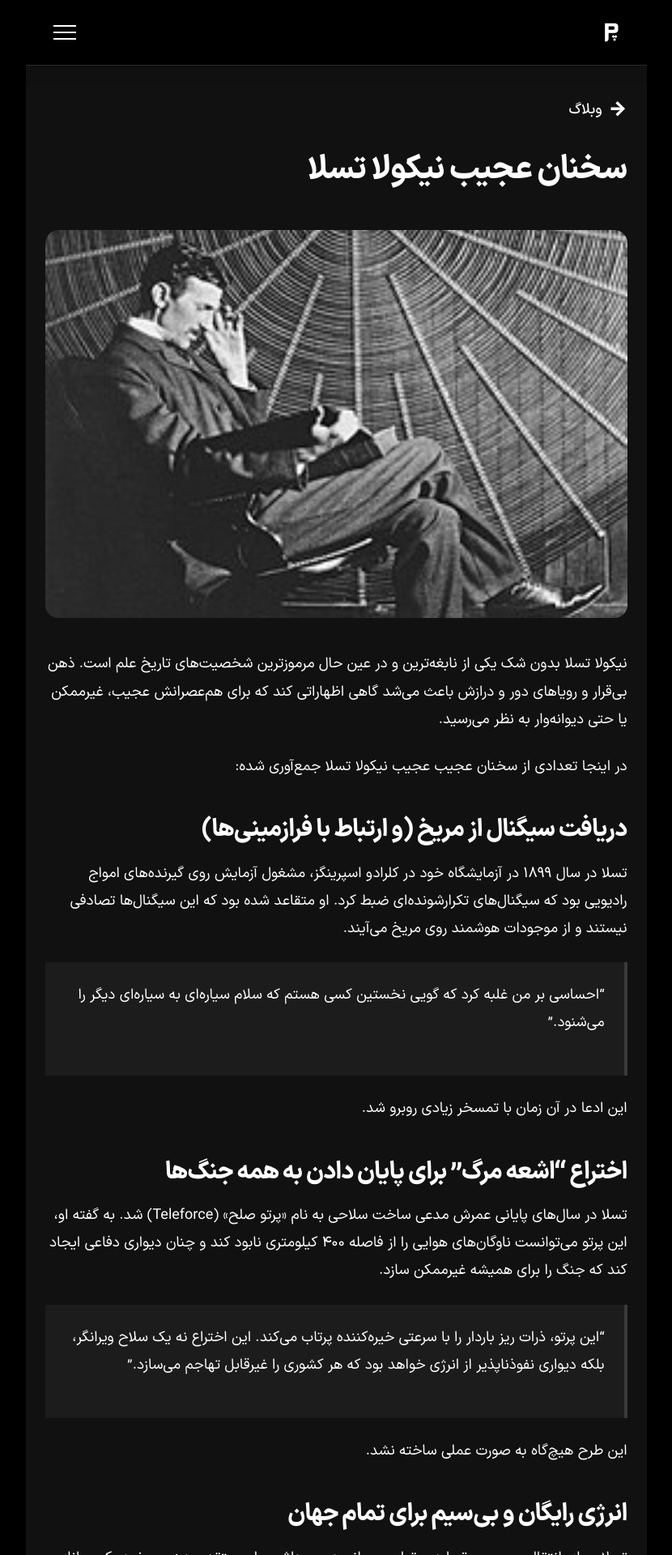
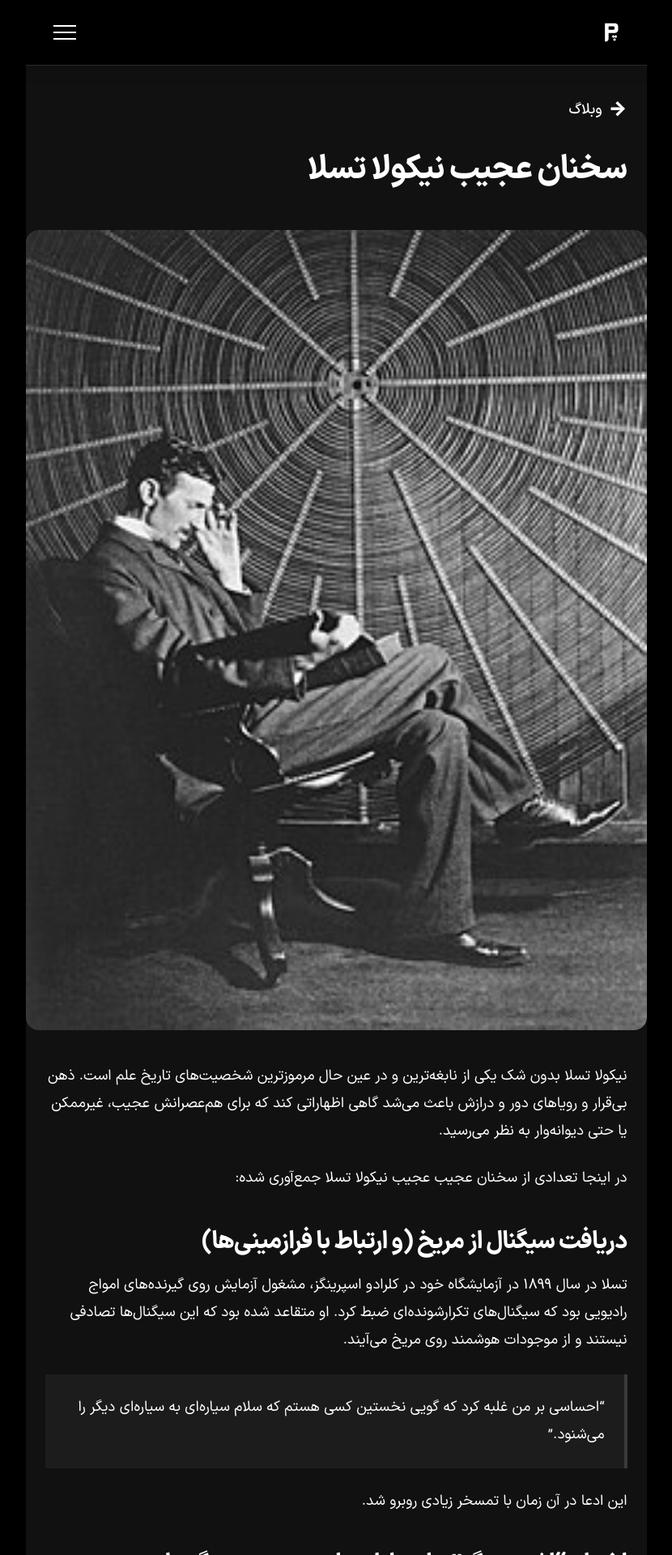
Before and after one commit to darkblog/darkblog.github.io, a Jekyll site: the page built from _posts/2026-7-13-16.md, in a window 1280 px wide. Shown: the top 1920 px of the page at 81% size, without its empty margins (225-1055 px from the left). Built offline with Jekyll 4.4.1, drawn with Linux system fonts in a browser that asks for light colours.

Commit message:
Update default.html

```diff
--- a/_layouts/default.html
+++ b/_layouts/default.html
@@ -57,8 +57,8 @@ layout: null
     .post-breadcrumb a { display: inline-flex; align-items: center; gap: 0.5rem; color: #ffffff; text-decoration: none; font-weight: 500; font-size: inherit; min-height: 48px; }
     .post-breadcrumb a:hover { color: #2dd4bf; }
     .post-breadcrumb a span { font-weight: 900; font-size: 1.5rem; line-height: 1; display: inline-block; vertical-align: middle; }
-    .post-featured-image { width: 100%; aspect-ratio: 3 / 2; overflow: hidden; border-radius: 1rem; margin-bottom: 2.5rem; background-color: #1c1c1c; }
-    .post-featured-image img { width: 100%; height: 100%; object-fit: cover; display: block; }
+    .post-featured-image { width: calc(100% + clamp(2rem, 6vw, 3rem)); margin-right: calc(clamp(1rem, 3vw, 1.5rem) * -1); overflow: hidden; border-radius: 1rem; margin-bottom: 2.5rem; background-color: #1c1c1c; }
+    .post-featured-image img { width: 100%; height: auto; display: block; }
     .article-content { line-height: 1.9; color: #ffffff; margin-top: 2.5rem; font-size: inherit; }
     .article-content h2 { font-weight: 800; margin: 2.5rem 0 1rem; color: #ffffff; font-size: clamp(1.4rem, 3.5vw, 1.85rem); letter-spacing: -0.02em; line-height: 1.4; }
     .article-content h3, .article-content h4 { color: #ffffff; }
@@ -67,6 +67,7 @@ layout: null
     .article-content a:hover { text-decoration: none; color: #5eeadb; border-bottom-style: solid; }
     .article-content img { max-width: 100%; height: auto; border-radius: 0.75rem; margin: 2rem 0; display: block; }
     .article-content blockquote { border-right: 4px solid #3a3a3a; padding: 1.5rem; margin: 1.5rem 0; color: #ffffff; background: #1c1c1c; }
+    .article-content blockquote p { margin: 0; }
     .article-content ul, .article-content ol { margin: 1.5rem 0; padding-right: 1.5rem; }
     .article-content li { margin-bottom: 0.75rem; }
     .article-content table { width: 100%; border-collapse: collapse; margin: 2rem 0; font-size: 1rem; border: 1px solid #2a2a2a; box-shadow: 0 2px 8px rgba(0,0,0,0.04); display: block; overflow-x: auto; -webkit-overflow-scrolling: touch; direction: rtl !important; text-align: right !important; }
@@ -132,7 +133,7 @@ layout: null
         </header>
         {% if page.image %}
         <figure class="post-featured-image">
-          <img src="{{ page.image | relative_url }}" alt="{{ page.title | escape }}" property="image" fetchpriority="high" width="800" height="533">
+          <img src="{{ page.image | relative_url }}" alt="{{ page.title | escape }}" property="image" fetchpriority="high" width="800" height="450">
         </figure>
         {% endif %}
         <div class="article-content" property="articleBody">
```
